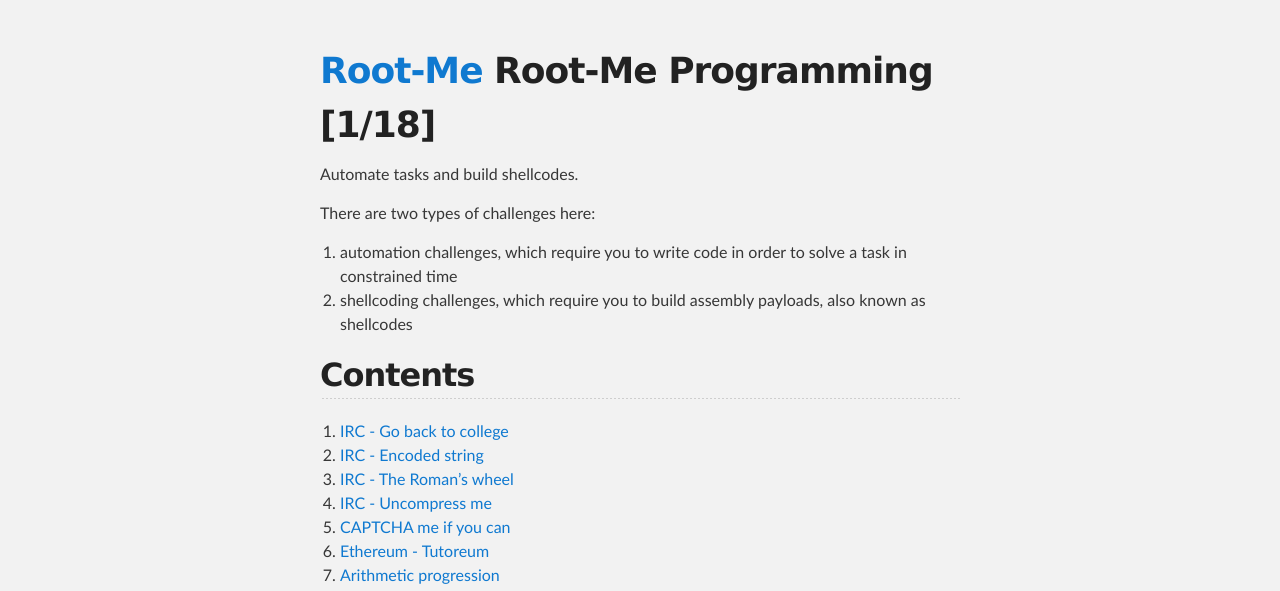
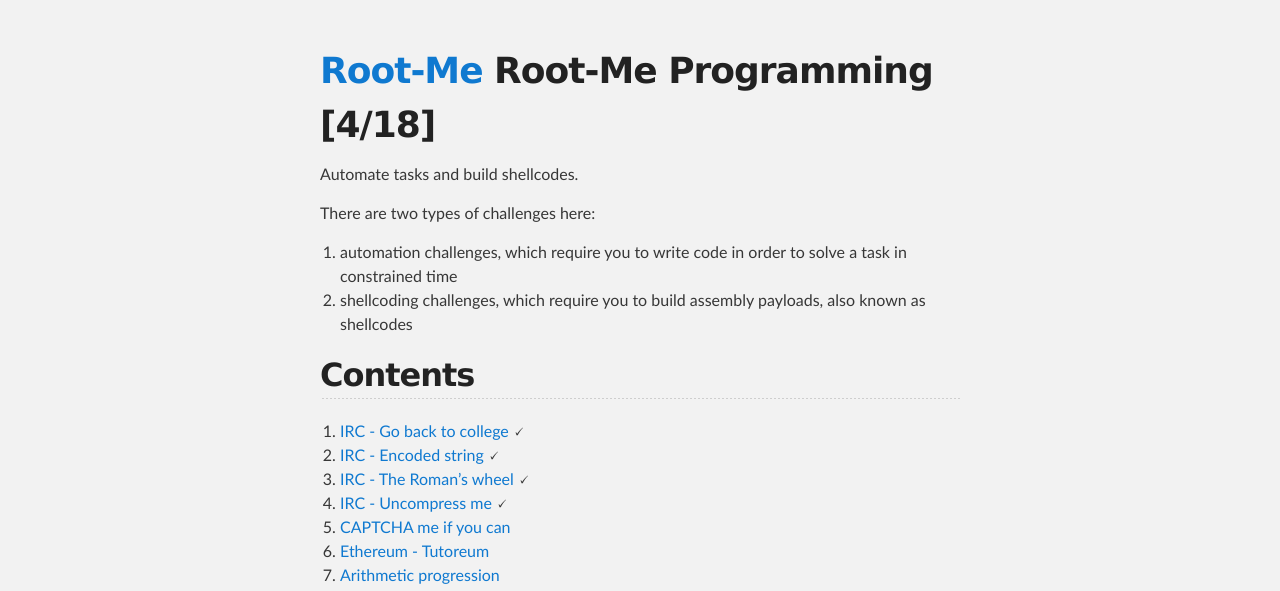
Before and after one commit to djm89uk/djm89uk.github.io, a Jekyll site: the page built from rootme_prog.md, in a window 1280 px wide and 900 px high. Shown: the part 216-807 px from the top of the window. Built offline with Jekyll 4.4.1, drawn with Linux system fonts in a browser that asks for light colours; our own code applies the rules of GitHub Pages for plain Markdown files; some of the changed text lies outside the part shown.

Commit message:
Update rootme_prog.md

```diff
--- a/rootme_prog.md
+++ b/rootme_prog.md
@@ -1,4 +1,4 @@
-# [Root-Me](./rootme.md) Root-Me Programming [1/18]
+# [Root-Me](./rootme.md) Root-Me Programming [4/18]
 
 Automate tasks and build shellcodes.
 
@@ -8,10 +8,10 @@ There are two types of challenges here:
 
 ## Contents
 
-1. [IRC - Go back to college](#irc-go-back-to-college)
-2. [IRC - Encoded string](#irc-encoded-string)
-3. [IRC - The Roman’s wheel](#irc-the-romans-wheel)
-4. [IRC - Uncompress me](#irc-uncompress-me)
+1. [IRC - Go back to college](#irc-go-back-to-college) 🗸
+2. [IRC - Encoded string](#irc-encoded-string) 🗸
+3. [IRC - The Roman’s wheel](#irc-the-romans-wheel) 🗸
+4. [IRC - Uncompress me](#irc-uncompress-me) 🗸
 5. [CAPTCHA me if you can](#captcha-me-if-you-can)
 6. [Ethereum - Tutoreum](#ethereum-tutoreum)
 7. [Arithmetic progression](#arithmetic-progression)
```
Also changed, not shown: other parts of rootme_prog.md (+1 -1 lines).
